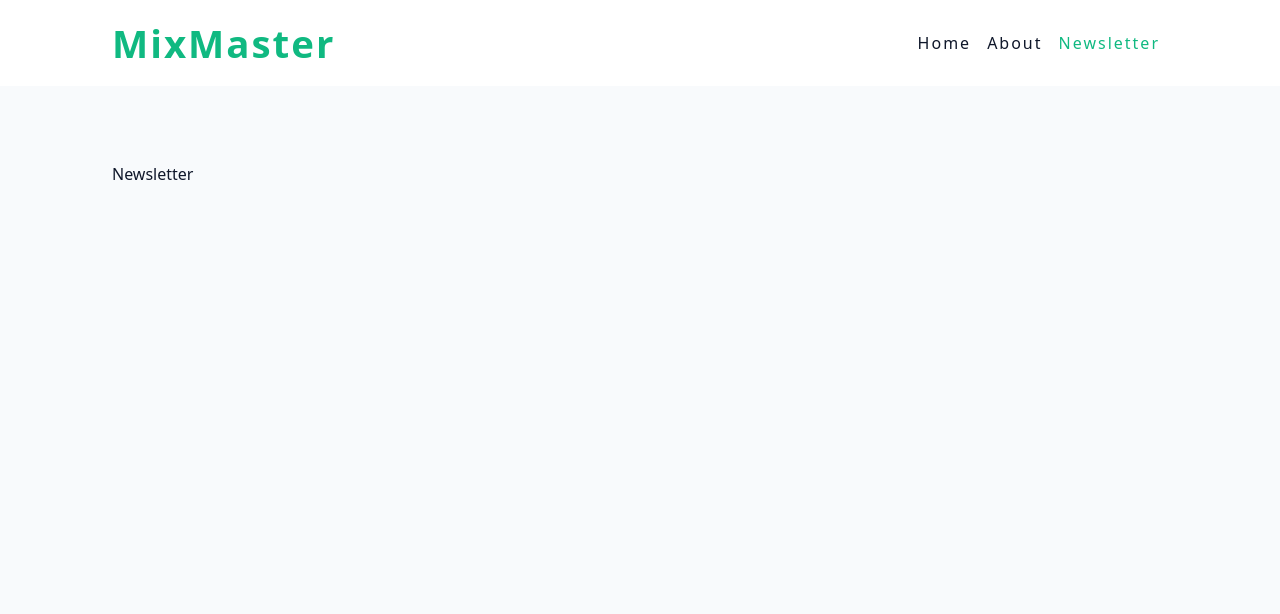
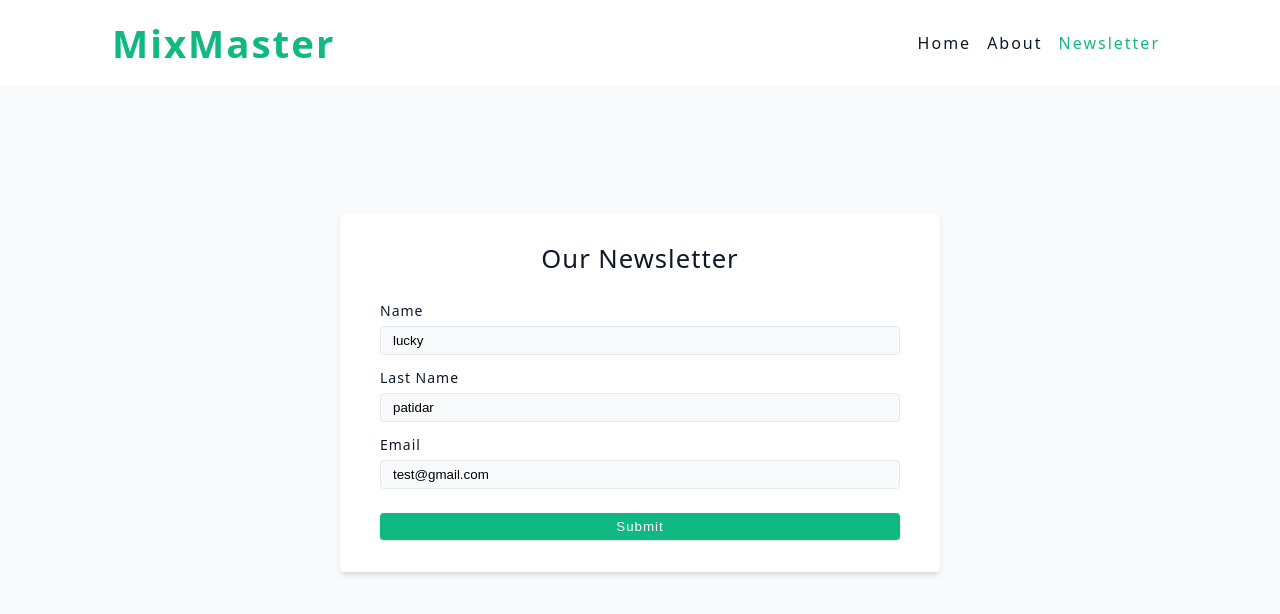
Before and after one commit to adityapatidar31/cocktail-compass-react, a React (Vite) app: page /newsletter in a window 1280 px wide. Shown: the top 614 px of the page. Built offline with nearby package versions, Linux system fonts and the light colour scheme.

Commit message:
create a newsletter form

```diff
--- a/src/pages/Newsletter.jsx
+++ b/src/pages/Newsletter.jsx
@@ -1,5 +1,52 @@
+import { Form } from "react-router-dom";
+
 function Newsletter() {
-  return <div>Newsletter</div>;
+  return (
+    <Form className="form">
+      <h4 style={{ textAlign: "center", marginBottom: "2rem" }}>
+        our newsletter
+      </h4>
+      <div className="form-row">
+        <label htmlFor="name" className="form-label">
+          name
+        </label>
+        <input
+          type="text"
+          name="name"
+          id="name"
+          className="form-input"
+          defaultValue="lucky"
+        />
+      </div>
+      <div className="form-row">
+        <label htmlFor="lastName" className="form-label">
+          Last Name
+        </label>
+        <input
+          type="text"
+          name="lastName"
+          id="lastName"
+          className="form-input"
+          defaultValue="patidar"
+        />
+      </div>
+      <div className="form-row">
+        <label htmlFor="email" className="form-label">
+          email
+        </label>
+        <input
+          type="text"
+          name="email"
+          id="email"
+          className="form-input"
+          defaultValue="test@gmail.com"
+        />
+      </div>
+      <button className="btn btn-block" style={{ marginTop: "0.5rem" }}>
+        submit
+      </button>
+    </Form>
+  );
 }
 
 export default Newsletter;
```
